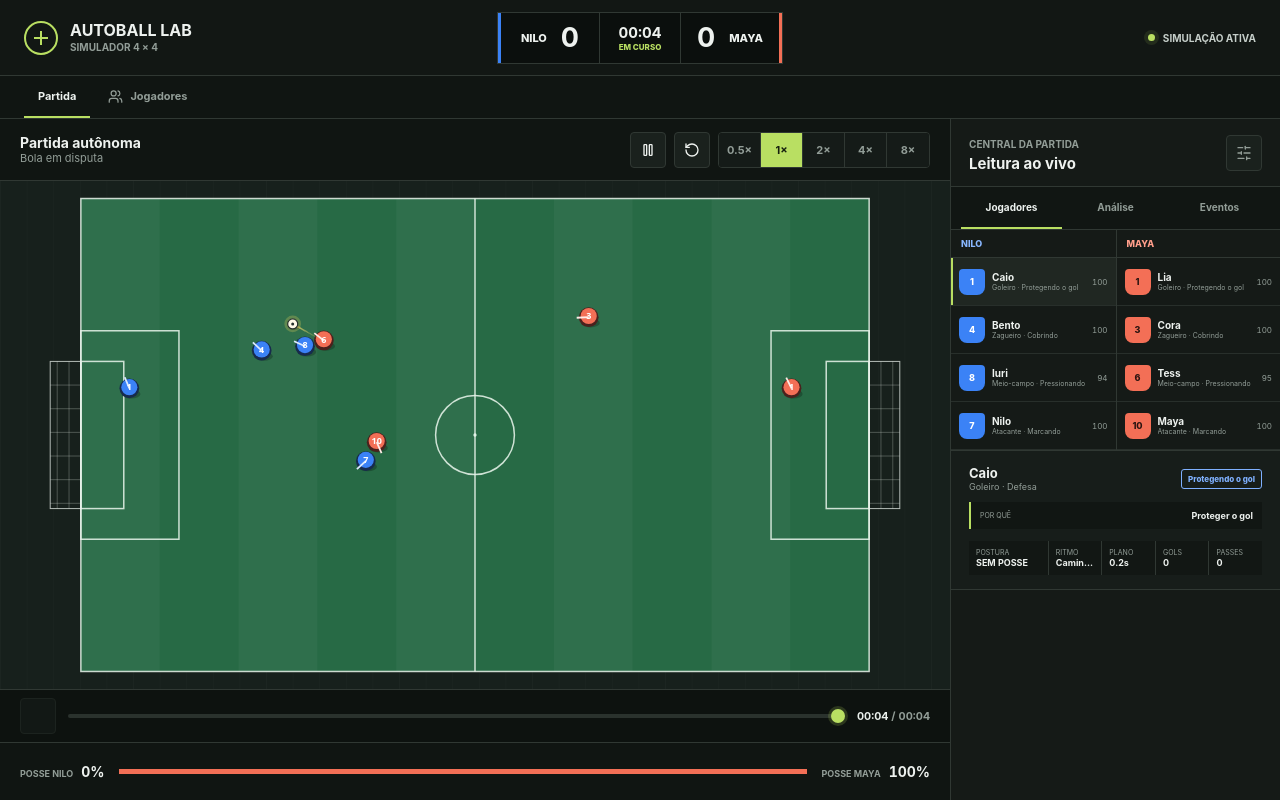
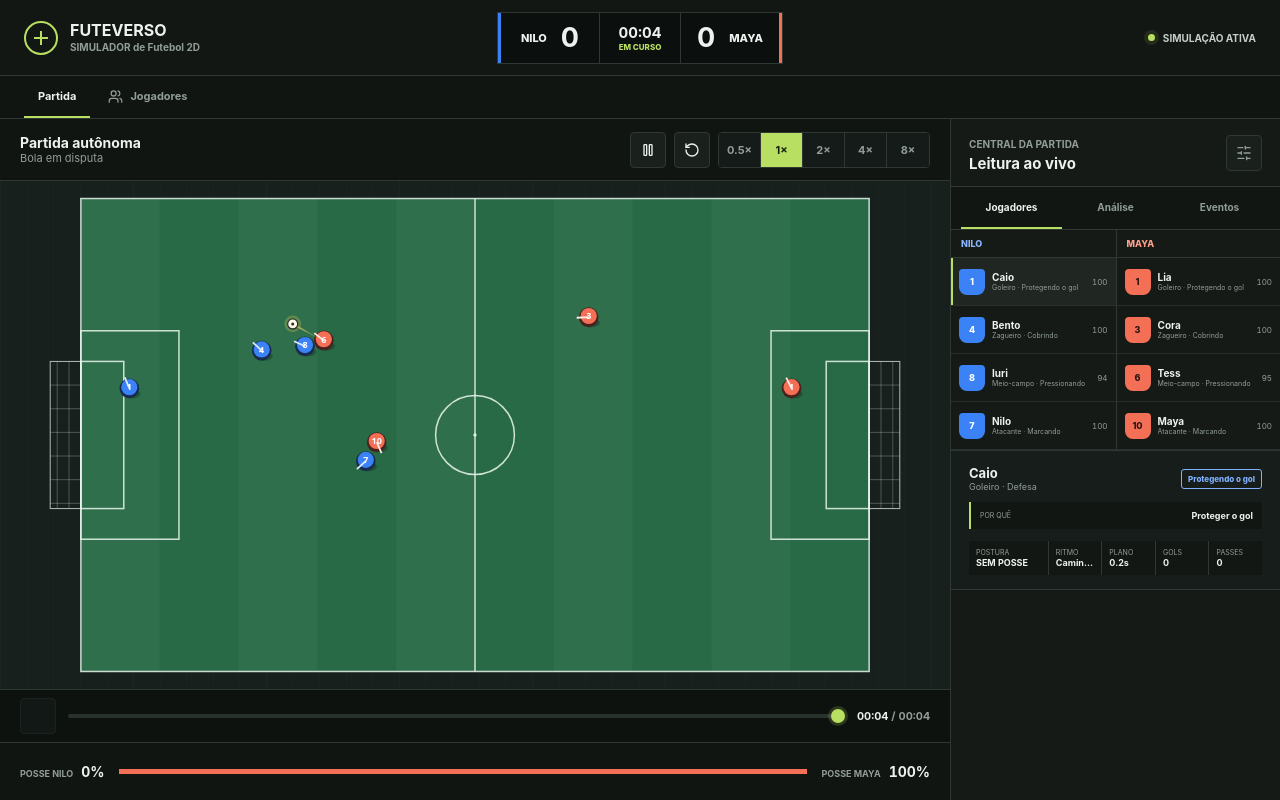
Before and after one commit to Felippelucena/FuteVerso, a website built with Vite: page index.html in a window 1280 px wide. Built offline with nearby package versions, Linux system fonts and the light colour scheme; some icons are missing.

Commit message:
fixando o nome FuteVerso

```diff
--- a/index.html
+++ b/index.html
@@ -8,7 +8,7 @@
       name="description"
       content="Laboratorio de futebol 2D com agentes autonomos."
     />
-    <title>Autoball Lab</title>
+    <title>FuteVerso</title>
   </head>
   <body>
     <div id="app"></div>
--- a/src/presentation/app/app-shell.ts
+++ b/src/presentation/app/app-shell.ts
@@ -17,7 +17,7 @@ export class AppShell {
     root.innerHTML = `
       <main class="app-shell">
         <header class="topbar">
-          <div class="brand-lockup"><span class="brand-mark" aria-hidden="true"></span><div><h1>Autoball Lab</h1><p>SIMULADOR 4 × 4</p></div></div>
+          <div class="brand-lockup"><span class="brand-mark" aria-hidden="true"></span><div><h1>FuteVerso</h1><p>SIMULADOR de Futebol 2D</p></div></div>
           <section class="scoreboard" aria-label="Placar">
             <div class="score-team score-team--blue"><span>NILO</span><strong id="score-blue">0</strong></div>
             <div class="match-clock"><span id="match-time">00:00</span><small id="match-state">EM CURSO</small></div>
```
Also changed, not shown: .claude/settings.json (added), .mcp.json (added).
